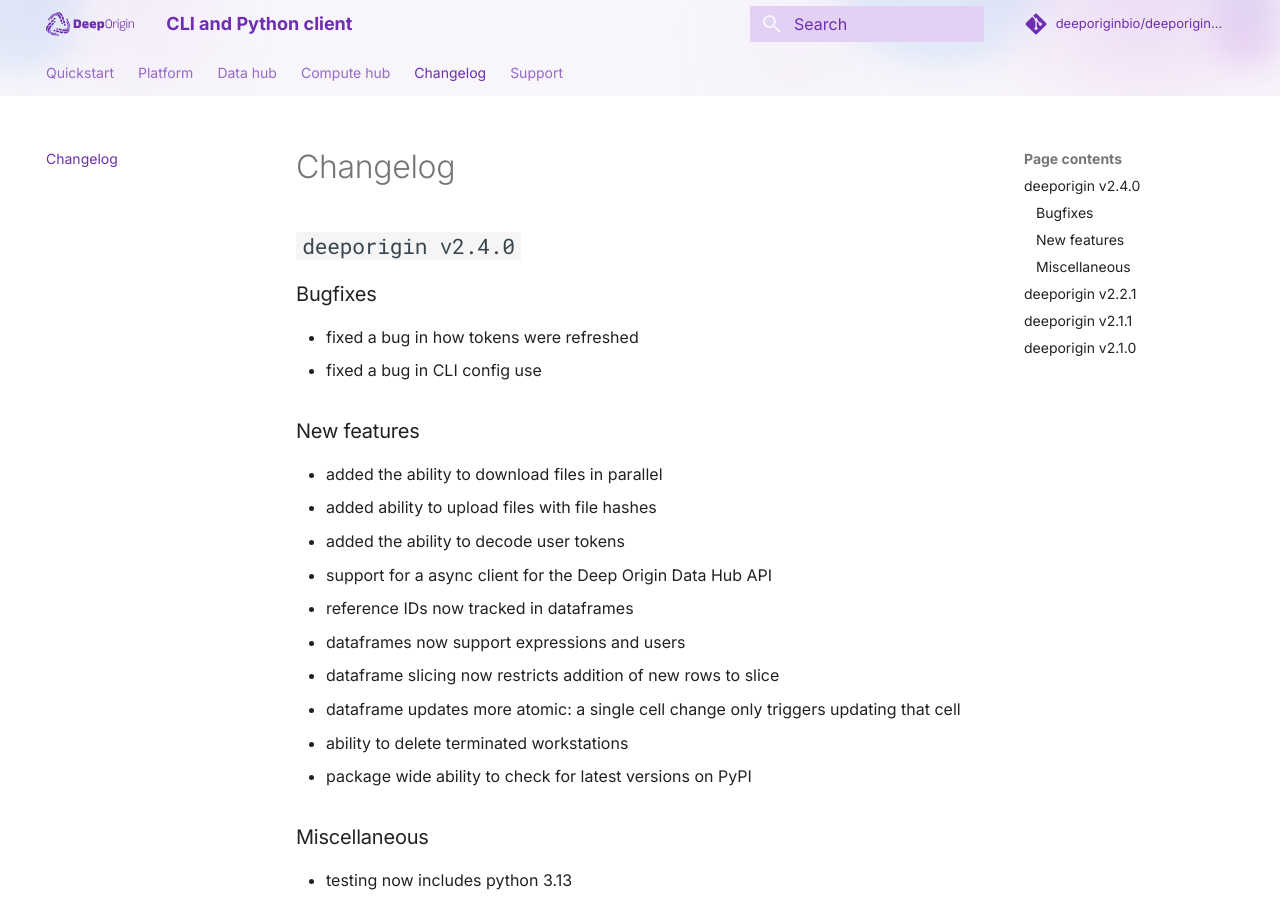
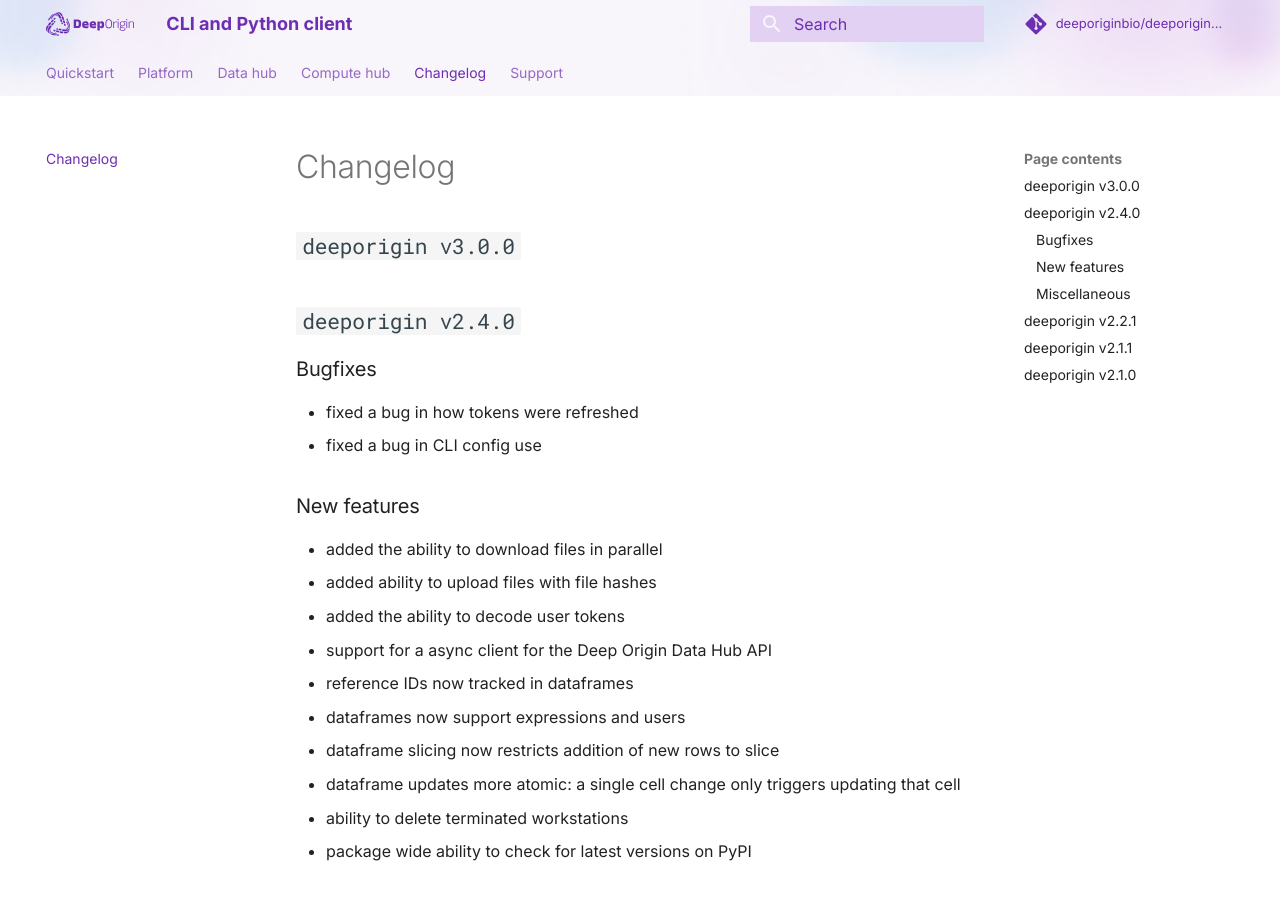
Before and after one commit to deeporiginbio/deeporigin-client, an MkDocs documentation site: the page built from docs/changelog.md, in a window 1280 px wide and 900 px high. Built offline with MkDocs 1.6.1 and Material for MkDocs 9.7.7, drawn with Linux system fonts in a browser that asks for light colours; comment, search, counter and statistics services are not loaded.

Commit message:
fix: start pr

```diff
--- a/docs/changelog.md
+++ b/docs/changelog.md
@@ -1,5 +1,7 @@
 # Changelog
 
+
+## `deeporigin v3.0.0`
 
 ## `deeporigin v2.4.0`
 
```
